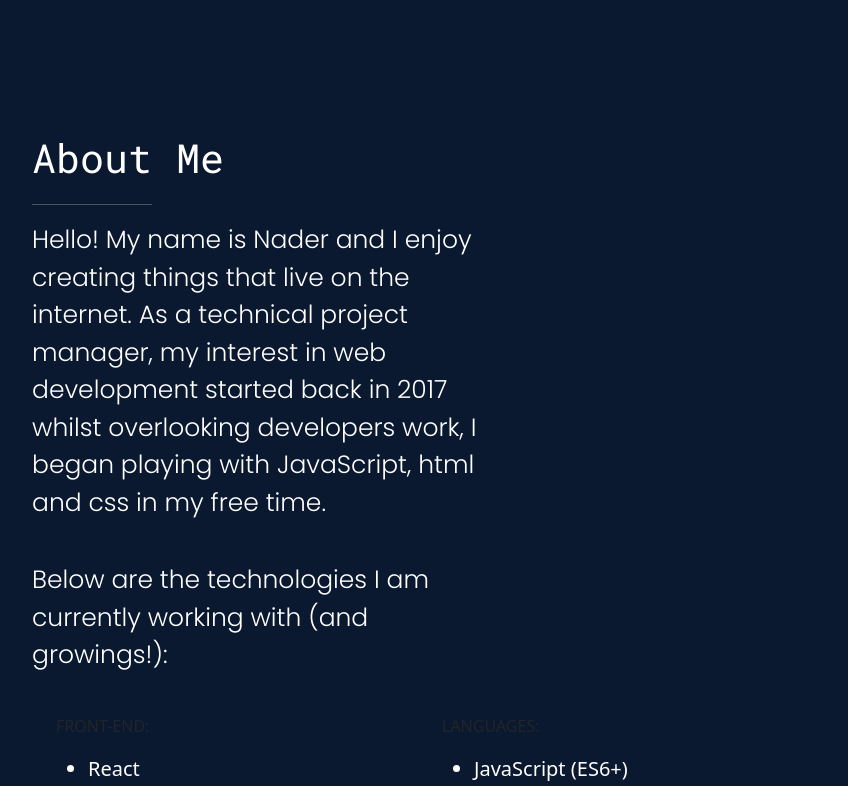
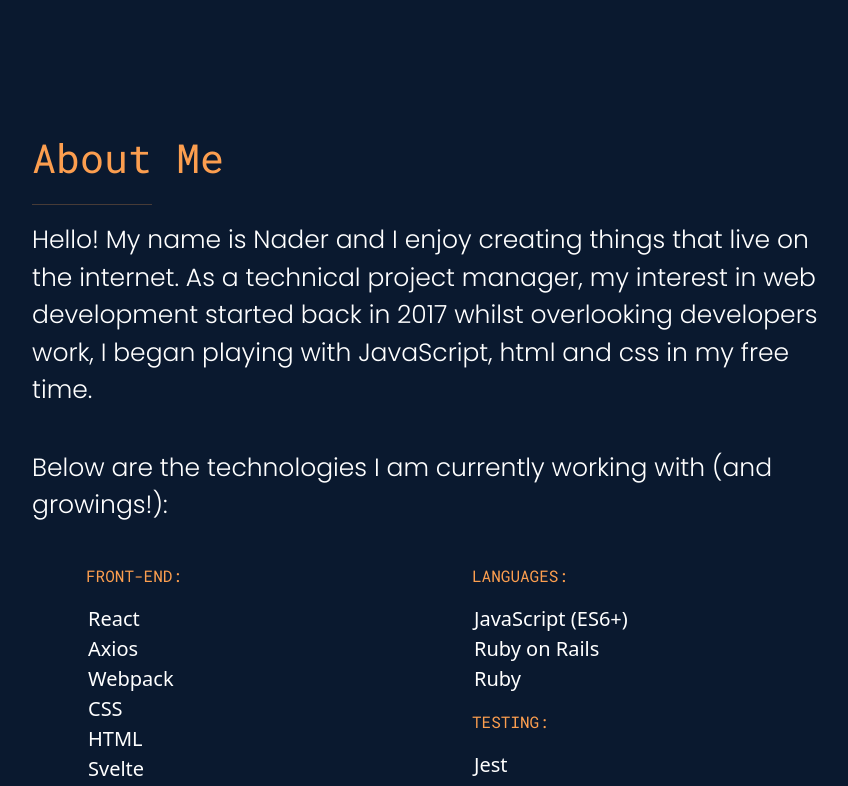
Before and after one commit to NaderNasr/PortfolioV2, a React (Create React App) app: page / in a window 1280 px wide. Shown: the part 920-1706 px from the top of the page, without its empty margins (210-1058 px from the left). Built offline with nearby package versions, Linux system fonts and the light colour scheme.

Commit message:
modify styles

```diff
--- a/src/components/About/styles.css
+++ b/src/components/About/styles.css
@@ -10,7 +10,7 @@
 }
 
 .about-text-header {
-  color: white;
+  color: #FC9E4F;
   font-family: Roboto Mono;
   font-size: 40px;
 }
@@ -23,10 +23,17 @@ hr {
   color: white;
   font-family: Poppins;
   font-size: 25px;
-  width: 35vw;
+  /* width: 55vw; */
 }
 
 .about-list > li {
   color: white;
   font-size: 20px;
+  list-style-type: none;
 }
+
+.about-list-title {
+  font-family: Roboto Mono;
+  color: #FC9E4F;
+  margin-left: 30px;
+}
```
